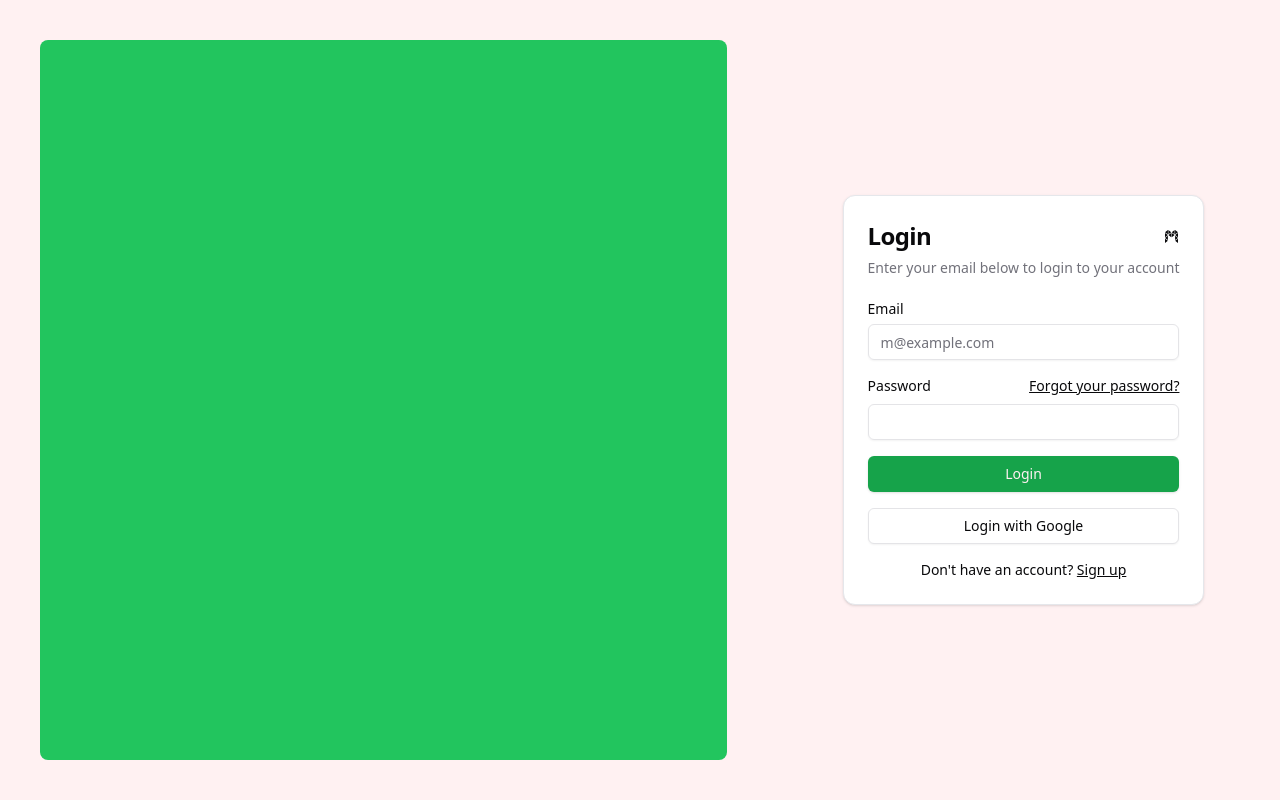
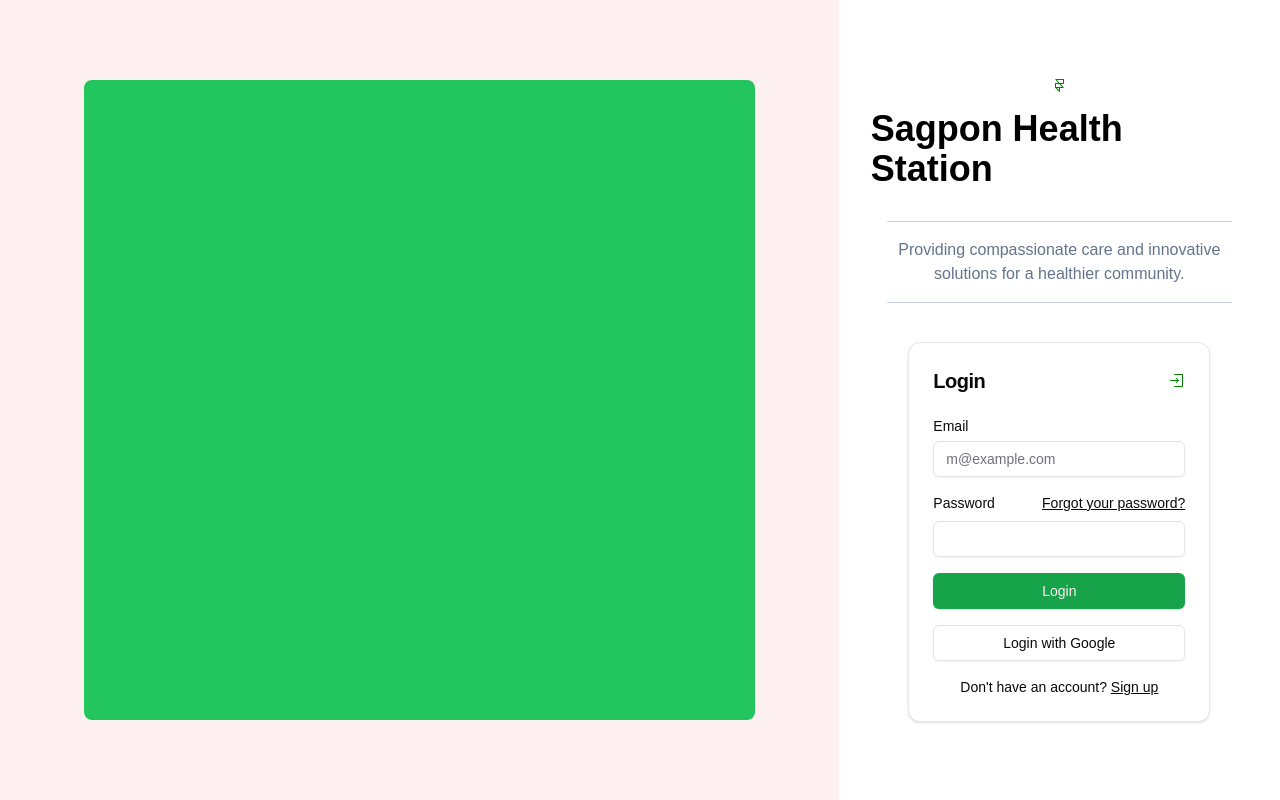
Before and after one commit to zorncbllr/sagpon-medical-system, a React (Vite) app in the folder client/: page /login in a window 1280 px wide. Built offline with nearby package versions, Linux system fonts and the light colour scheme.

Commit message:
add left section for login page.

```diff
--- a/client/src/components/login-form.tsx
+++ b/client/src/components/login-form.tsx
@@ -1,5 +1,5 @@
 import { Link } from "react-router-dom";
-import { ModulzLogoIcon } from "@radix-ui/react-icons";
+import { EnterIcon } from "@radix-ui/react-icons";
 import { Button } from "./ui/button";
 import {
   Card,
@@ -13,15 +13,12 @@ import { Label } from "./ui/label";
 
 export function LoginForm() {
   return (
-    <Card className="mx-auto max-w-sm">
+    <Card className="w-4/5">
       <CardHeader>
-        <CardTitle className="text-2xl flex items-center justify-between">
+        <CardTitle className="text-xl flex items-center justify-between">
           <span>Login</span>
-          <ModulzLogoIcon />
+          <EnterIcon color="green" />
         </CardTitle>
-        <CardDescription>
-          Enter your email below to login to your account
-        </CardDescription>
       </CardHeader>
       <CardContent>
         <div className="grid gap-4">
--- a/client/src/index.css
+++ b/client/src/index.css
@@ -1,6 +1,19 @@
 @tailwind base;
 @tailwind components;
 @tailwind utilities;
+
+@font-face {
+  font-family: "Poppins";
+  src: url("/assets/fonts/Poppins-Regular.ttf") format("ttf"),
+    url("/assets/fonts/Poppins-Regular.ttf") format("ttf");
+    font-weight: normal;
+    font-style: normal;
+}
+
+body {
+  font-family: 'Poppins', sans-serif;
+}
+
 
 @layer base {
   :root {
--- a/client/src/pages/login.tsx
+++ b/client/src/pages/login.tsx
@@ -1,12 +1,22 @@
 import { LoginForm } from "../components/login-form";
+import { FramerLogoIcon } from "@radix-ui/react-icons";
 
 function Login() {
   return (
     <main className="w-full h-screen flex bg-primary-foreground">
-      <section className="w-full p-10 grid place-items-center">
-        <div className="w-full bg-green-500 h-full rounded-lg"></div>
+      <section className="w-full grid place-items-center">
+        <div className="w-4/5 h-4/5 bg-green-500 rounded-lg"></div>
       </section>
-      <section className=" w-[70%] grid  place-items-center">
+
+      <section className="w-1/2 h-full bg-white flex flex-col gap-6 items-center justify-center px-8">
+        <div className="grid place-items-center gap-4">
+          <FramerLogoIcon color="green" />
+          <h1 className="text-4xl font-semibold">Sagpon Health Station</h1>
+          <p className="text-center text-slate-500 before:content-[''] before:h-[0.1px] before:bg-slate-300 before:block before:m-4 after:content-[''] after:h-[0.1px] after:bg-slate-300 after:block after:m-4">
+            Providing compassionate care and innovative solutions for a
+            healthier community.
+          </p>
+        </div>
         <LoginForm />
       </section>
     </main>
--- a/client/tailwind.config.js
+++ b/client/tailwind.config.js
@@ -4,54 +4,55 @@ export default {
   content: ["./index.html", "./src/**/*.{js,ts,jsx,tsx}"],
   theme: {
     extend: {
+      fontFamily: { sans: ["Poppins", "sans-serif"] },
       borderRadius: {
-  			lg: 'var(--radius)',
-  			md: 'calc(var(--radius) - 2px)',
-  			sm: 'calc(var(--radius) - 4px)'
+        lg: "var(--radius)",
+        md: "calc(var(--radius) - 2px)",
+        sm: "calc(var(--radius) - 4px)",
       },
       colors: {
-  			background: 'hsl(var(--background))',
-  			foreground: 'hsl(var(--foreground))',
+        background: "hsl(var(--background))",
+        foreground: "hsl(var(--foreground))",
         card: {
-  				DEFAULT: 'hsl(var(--card))',
-  				foreground: 'hsl(var(--card-foreground))'
+          DEFAULT: "hsl(var(--card))",
+          foreground: "hsl(var(--card-foreground))",
         },
         popover: {
-  				DEFAULT: 'hsl(var(--popover))',
-  				foreground: 'hsl(var(--popover-foreground))'
+          DEFAULT: "hsl(var(--popover))",
+          foreground: "hsl(var(--popover-foreground))",
         },
         primary: {
-  				DEFAULT: 'hsl(var(--primary))',
-  				foreground: 'hsl(var(--primary-foreground))'
+          DEFAULT: "hsl(var(--primary))",
+          foreground: "hsl(var(--primary-foreground))",
         },
         secondary: {
-  				DEFAULT: 'hsl(var(--secondary))',
-  				foreground: 'hsl(var(--secondary-foreground))'
+          DEFAULT: "hsl(var(--secondary))",
+          foreground: "hsl(var(--secondary-foreground))",
         },
         muted: {
-  				DEFAULT: 'hsl(var(--muted))',
-  				foreground: 'hsl(var(--muted-foreground))'
+          DEFAULT: "hsl(var(--muted))",
+          foreground: "hsl(var(--muted-foreground))",
         },
         accent: {
-  				DEFAULT: 'hsl(var(--accent))',
-  				foreground: 'hsl(var(--accent-foreground))'
+          DEFAULT: "hsl(var(--accent))",
+          foreground: "hsl(var(--accent-foreground))",
         },
         destructive: {
-  				DEFAULT: 'hsl(var(--destructive))',
-  				foreground: 'hsl(var(--destructive-foreground))'
+          DEFAULT: "hsl(var(--destructive))",
+          foreground: "hsl(var(--destructive-foreground))",
         },
-  			border: 'hsl(var(--border))',
-  			input: 'hsl(var(--input))',
-  			ring: 'hsl(var(--ring))',
+        border: "hsl(var(--border))",
+        input: "hsl(var(--input))",
+        ring: "hsl(var(--ring))",
         chart: {
-  				'1': 'hsl(var(--chart-1))',
-  				'2': 'hsl(var(--chart-2))',
-  				'3': 'hsl(var(--chart-3))',
-  				'4': 'hsl(var(--chart-4))',
-  				'5': 'hsl(var(--chart-5))'
-  			}
-  		}
-  	}
+          1: "hsl(var(--chart-1))",
+          2: "hsl(var(--chart-2))",
+          3: "hsl(var(--chart-3))",
+          4: "hsl(var(--chart-4))",
+          5: "hsl(var(--chart-5))",
+        },
+      },
+    },
   },
   plugins: [require("tailwindcss-animate")],
 };
```
Also changed, not shown: client/src/assets/fonts/Poppins-Regular.ttf (added), client/src/assets/fonts/Poppins-SemiBold.ttf (added). Lines whose indentation alone changed are shown as unchanged.
